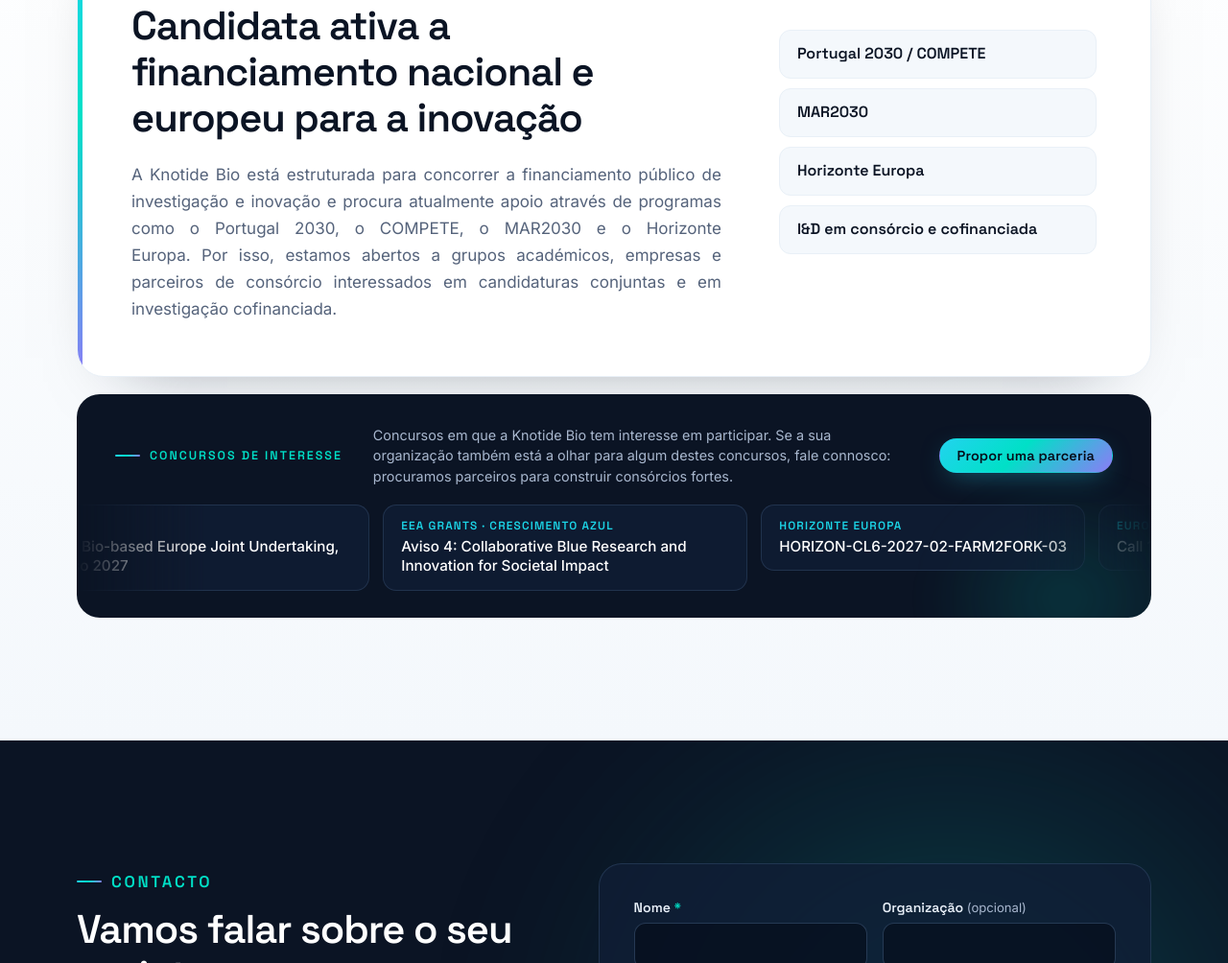
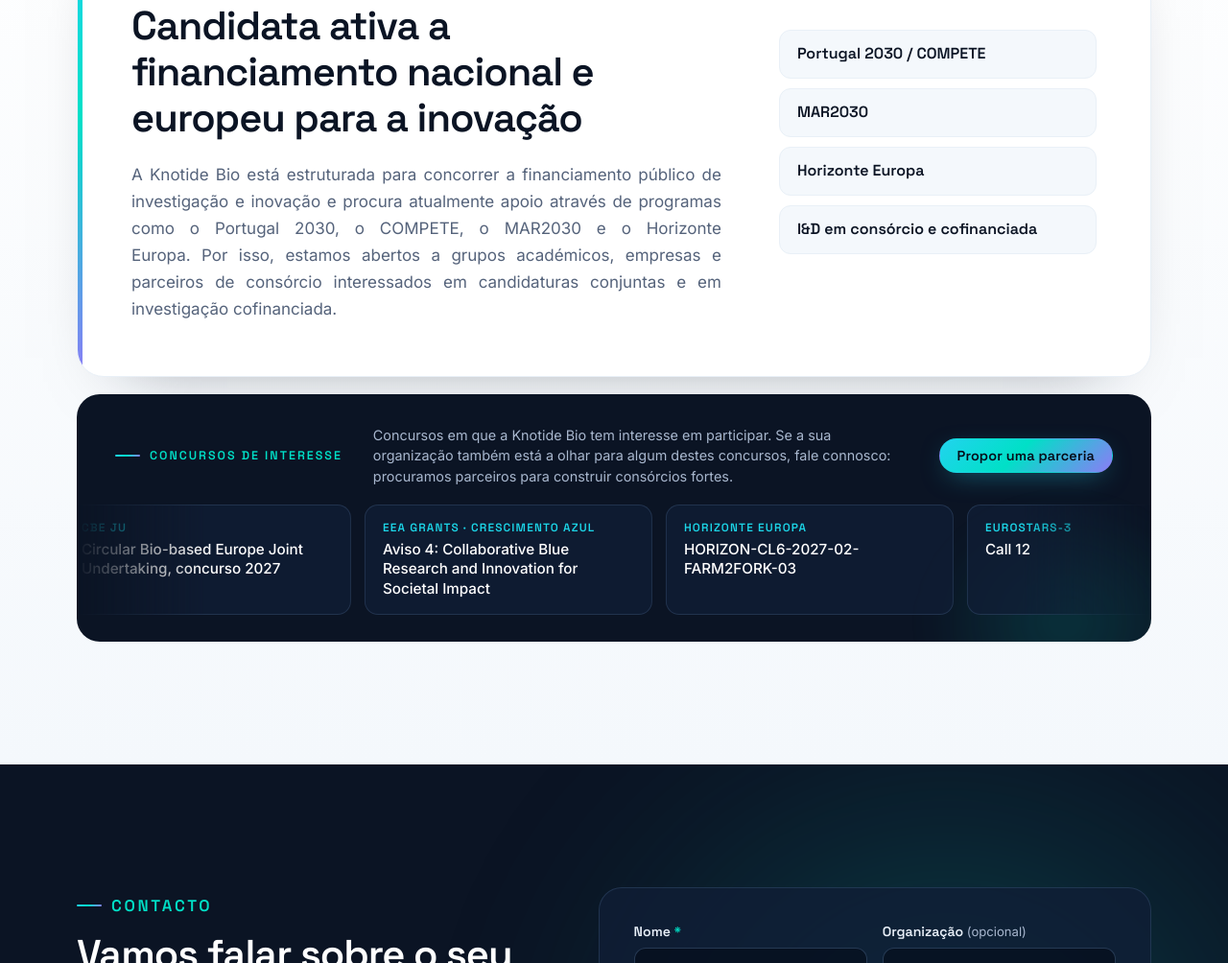
Before and after one commit to osramo-beep/knotide-site-v2, a plain HTML site: page dist/index.html in a window 1280 px wide. Shown: the part 10996-12000 px from the top of the page at 96% size. Drawn offline with Linux system fonts and the light colour scheme; animation ran at ten frames a second.

Commit message:
Add files via upload

```diff
--- a/assets/css/site.css
+++ b/assets/css/site.css
@@ -554,11 +554,12 @@ section { position: relative; padding: clamp(72px, 10vw, 128px) 0; }
 .calls-note { margin: 0; font-size: .9rem; line-height: 1.5; }
 .calls-ticker { position: relative; z-index: 1; overflow: hidden;
   -webkit-mask-image: linear-gradient(90deg, transparent 0, #000 12%, #000 88%, transparent 100%); mask-image: linear-gradient(90deg, transparent 0, #000 12%, #000 88%, transparent 100%); }
-.calls-track { display: flex; width: max-content; animation: callsMarquee 38s linear infinite; }
+.calls-track { display: flex; align-items: stretch; width: max-content; animation: callsMarquee 38s linear infinite; }
 .calls-ticker:hover .calls-track, .calls-ticker:focus-within .calls-track { animation-play-state: paused; }
 @keyframes callsMarquee { from { transform: translateX(-50%); } to { transform: translateX(0); } }
-.calls-list { list-style: none; margin: 0; padding: 0 0 0 14px; display: flex; gap: 14px; }
-.calls-list li > * { display: grid; gap: 5px; width: max-content; max-width: 380px; padding: 14px 18px; border-radius: 14px; border: 1px solid var(--line-dark); background: rgba(16, 30, 54, .75); text-decoration: none; transition: translate .28s ease, border-color .28s ease, box-shadow .28s ease; }
+.calls-list { list-style: none; margin: 0; padding: 0 0 0 14px; display: flex; align-items: stretch; gap: 14px; }
+.calls-list li { display: flex; }
+.calls-list li > * { display: flex; flex-direction: column; justify-content: flex-start; gap: 6px; width: 300px; height: 100%; min-height: 96px; padding: 16px 18px; border-radius: 14px; border: 1px solid var(--line-dark); background: rgba(16, 30, 54, .75); text-decoration: none; transition: translate .28s ease, border-color .28s ease, box-shadow .28s ease; }
 .calls-list li > *:hover { translate: 0 -3px; border-color: #1CD5E7; box-shadow: 0 16px 34px -20px rgba(28, 213, 231, .5); }
 .calls-prog { font: 600 .74rem/1.2 var(--head); letter-spacing: .1em; text-transform: uppercase; color: #1CD5E7; }
 .calls-name { font: 500 .95rem/1.35 var(--body); color: #fff; }
```
Also changed, not shown: assets/img/mechanism-panel-b-480.webp, assets/img/mechanism-panel-b-820.webp.
